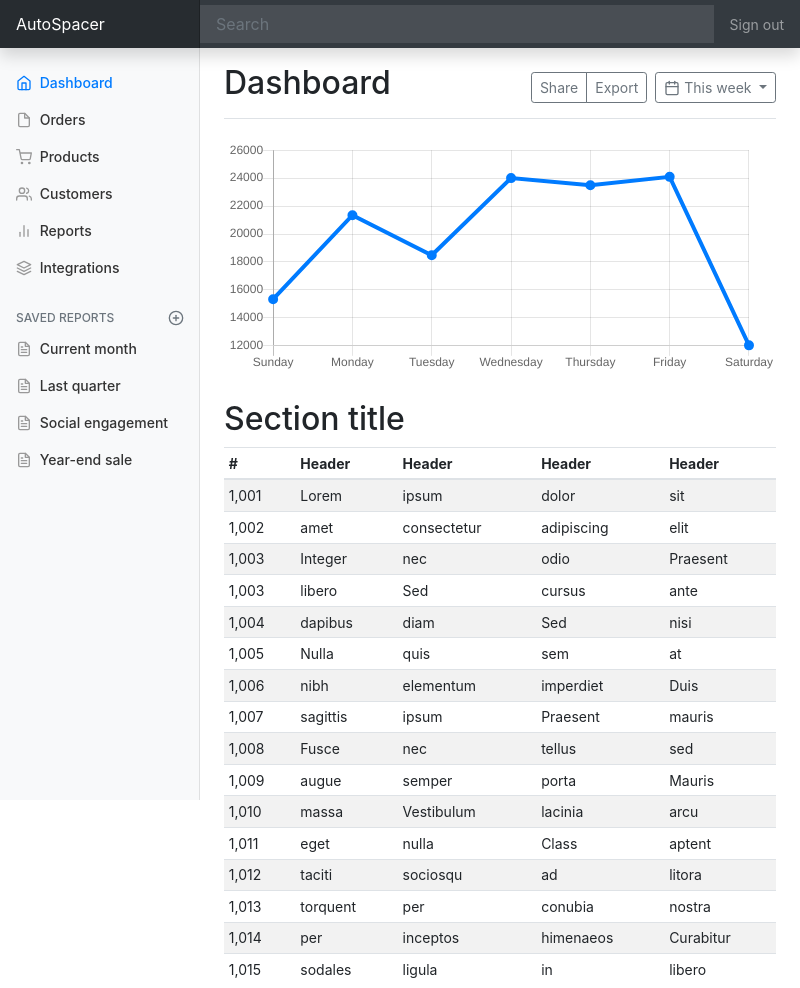
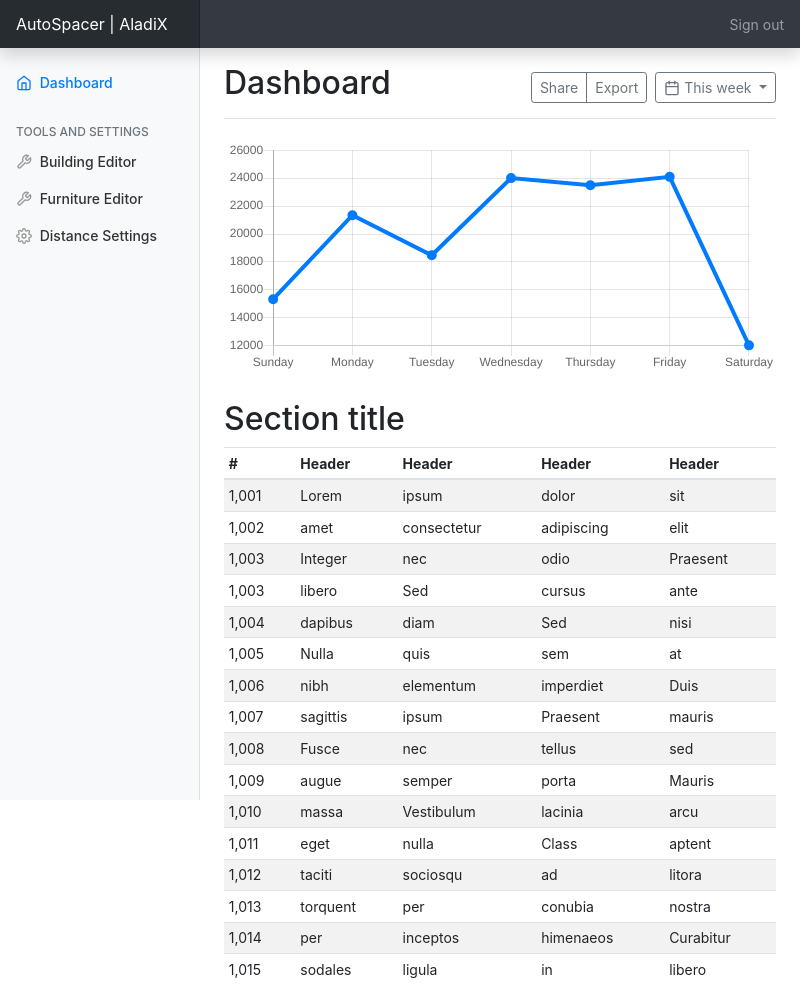
Before and after one commit to lemontyc/mty_hack2020, an Electron app: page index.html in a window 800 px wide. Drawn offline with nearby package versions, Linux system fonts and the light colour scheme.

Commit message:
[FEAT] Customized dashboard for application
Removed multiple menus. Just left necessary ones for our app.

```diff
--- a/index.html
+++ b/index.html
@@ -3,12 +3,12 @@
   <head>
     <meta charset="utf-8">
     <meta name="viewport" content="width=device-width, initial-scale=1, shrink-to-fit=no">
-    <meta name="description" content="">
-    <meta name="author" content="Mark Otto, Jacob Thornton, and Bootstrap contributors">
+    <meta name="description" content="A space calculator">
+    <meta name="author" content="lemontyc, scanf30, alejandrolzvz">
     <meta name="generator" content="Jekyll v4.1.1">
-    <title> AutoSpacer · AladiX</title>
+    <title> AutoSpacer | AladiX</title>
 
-    <link rel="canonical" href="https://getbootstrap.com/docs/4.5/examples/dashboard/">
+
 
     <!-- Bootstrap core CSS -->
 <link href="assets/dist/css/bootstrap.min.css" rel="stylesheet">
@@ -34,11 +34,11 @@
   </head>
   <body>
     <nav class="navbar navbar-dark sticky-top bg-dark flex-md-nowrap p-0 shadow">
-  <a class="navbar-brand col-md-3 col-lg-2 mr-0 px-3" href="#">AutoSpacer</a>
+  <a class="navbar-brand col-md-3 col-lg-2 mr-0 px-3" href="#">AutoSpacer | AladiX</a>
   <button class="navbar-toggler position-absolute d-md-none collapsed" type="button" data-toggle="collapse" data-target="#sidebarMenu" aria-controls="sidebarMenu" aria-expanded="false" aria-label="Toggle navigation">
     <span class="navbar-toggler-icon"></span>
   </button>
-  <input class="form-control form-control-dark w-100" type="text" placeholder="Search" aria-label="Search">
+  <!-- <input class="form-control form-control-dark w-100" type="text" placeholder="Search" aria-label="Search"> -->
   <ul class="navbar-nav px-3">
     <li class="nav-item text-nowrap">
       <a class="nav-link" href="#">Sign out</a>
@@ -57,67 +57,31 @@
               Dashboard <span class="sr-only">(current)</span>
             </a>
           </li>
-          <li class="nav-item">
-            <a class="nav-link" href="#">
-              <span data-feather="file"></span>
-              Orders
-            </a>
-          </li>
-          <li class="nav-item">
-            <a class="nav-link" href="#">
-              <span data-feather="shopping-cart"></span>
-              Products
-            </a>
-          </li>
-          <li class="nav-item">
-            <a class="nav-link" href="#">
-              <span data-feather="users"></span>
-              Customers
-            </a>
-          </li>
-          <li class="nav-item">
-            <a class="nav-link" href="#">
-              <span data-feather="bar-chart-2"></span>
-              Reports
-            </a>
-          </li>
-          <li class="nav-item">
-            <a class="nav-link" href="#">
-              <span data-feather="layers"></span>
-              Integrations
-            </a>
-          </li>
         </ul>
-
+        <!-- Thinking long term! -->
         <h6 class="sidebar-heading d-flex justify-content-between align-items-center px-3 mt-4 mb-1 text-muted">
-          <span>Saved reports</span>
+          <span>Tools and Settings</span>
           <a class="d-flex align-items-center text-muted" href="#" aria-label="Add a new report">
-            <span data-feather="plus-circle"></span>
+            <!-- <span data-feather="settings"></span> -->
           </a>
         </h6>
         <ul class="nav flex-column mb-2">
           <li class="nav-item">
             <a class="nav-link" href="#">
-              <span data-feather="file-text"></span>
-              Current month
+              <span data-feather="tool"></span>
+              Building Editor
             </a>
           </li>
           <li class="nav-item">
             <a class="nav-link" href="#">
-              <span data-feather="file-text"></span>
-              Last quarter
+              <span data-feather="tool"></span>
+              Furniture Editor
             </a>
           </li>
           <li class="nav-item">
             <a class="nav-link" href="#">
-              <span data-feather="file-text"></span>
-              Social engagement
-            </a>
-          </li>
-          <li class="nav-item">
-            <a class="nav-link" href="#">
-              <span data-feather="file-text"></span>
-              Year-end sale
+              <span data-feather="settings"></span>
+              Distance Settings
             </a>
           </li>
         </ul>
@@ -274,7 +238,7 @@
 </div>
 <script src="https://code.jquery.com/jquery-3.5.1.slim.min.js" integrity="sha384-DfXdz2htPH0lsSSs5nCTpuj/zy4C+OGpamoFVy38MVBnE+IbbVYUew+OrCXaRkfj" crossorigin="anonymous"></script>
       <script>window.jQuery || document.write('<script src="assets/dist/js/vendor/jquery.slim.min.js"><\/script>')</script><script src="assets/dist/js/bootstrap.bundle.min.js"></script>
-        <script src="https://cdnjs.cloudflare.com/ajax/libs/feather-icons/4.9.0/feather.min.js"></script>
+        <script src="https://unpkg.com/feather-icons"></script>
         <script src="https://cdnjs.cloudflare.com/ajax/libs/Chart.js/2.7.3/Chart.min.js"></script>
         <script src="assets/dashboard.js"></script></body>
 </html>
```
